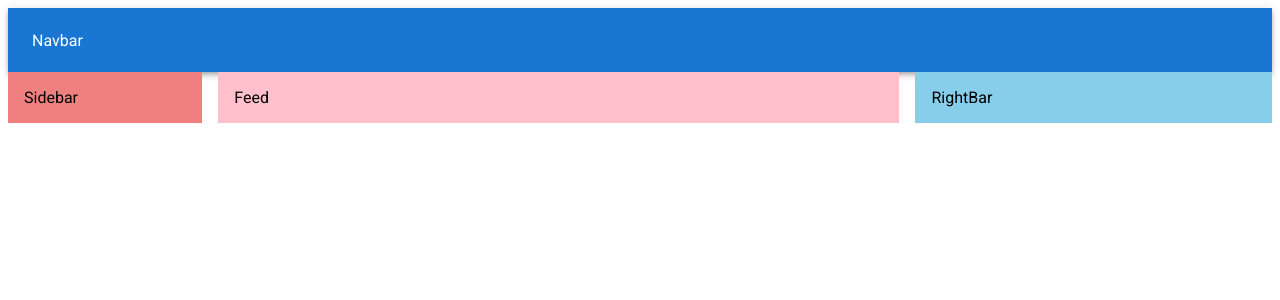
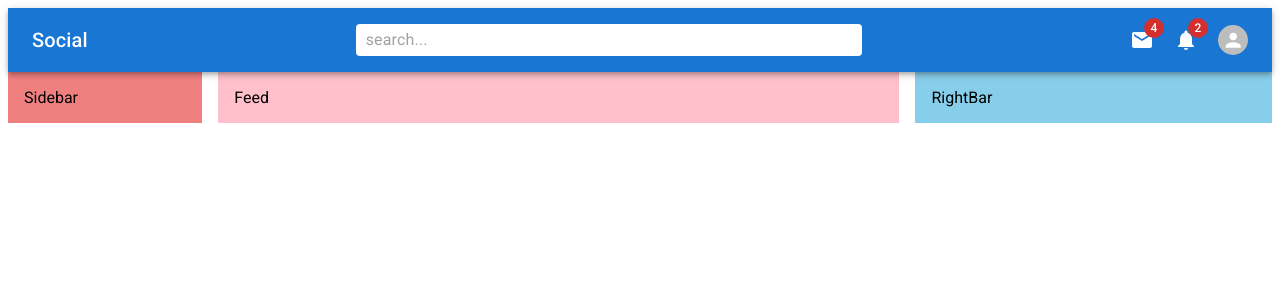
Before and after one commit to gamitej/MUI-Web-App, a React (Create React App) app: page / in a window 1280 px wide. Shown: the top 300 px of the page. Built offline with nearby package versions, Linux system fonts and the light colour scheme.

Commit message:
Navbar MenuItem & Avatar

```diff
--- a/src/comp/NavBar.jsx
+++ b/src/comp/NavBar.jsx
@@ -1,16 +1,103 @@
-import { AppBar, styled, Toolbar } from "@mui/material";
-import React from "react";
+import {
+  AppBar,
+  Avatar,
+  Badge,
+  Box,
+  InputBase,
+  Menu,
+  MenuItem,
+  styled,
+  Toolbar,
+  Typography,
+} from "@mui/material";
+import React, { useState } from "react";
+import { Feed, Mail, Notifications } from "@mui/icons-material";
+import { flexbox } from "@mui/system";
 
 // Customised Toolbar Instead Of Toolbar
 const StyledToolbar = styled(Toolbar)({
-  display:'flex',
-  justifyContent:'space-between'
-})
+  display: "flex",
+  justifyContent: "space-between",
+});
+
+// Customised Search as a Div
+const Search = styled("div")(({ theme }) => ({
+  backgroundColor: "white",
+  padding: "0 10px",
+  borderRadius: theme.shape.borderRadius,
+  width: "40%",
+}));
+
+// Customised Icons as a Box
+const Icons = styled(Box)(({ theme }) => ({
+  display: "none",
+  alignItems: "center",
+  gap: "20px",
+  [theme.breakpoints.up("sm")]: {
+    display: "flex",
+  },
+}));
+
+// Customised Icons For xs size
+const UserBox = styled(Box)(({ theme }) => ({
+  display: "flex",
+  alignItems: "center",
+  gap: "10px",
+  [theme.breakpoints.up("sm")]: {
+    display: "none",
+  },
+}));
 
 const NavBar = () => {
+
+  const [open,setOpen ]= useState(false)
+
   return (
-    <AppBar position="stick">
-      <StyledToolbar>Navbar</StyledToolbar>
+    <AppBar position="sticky">
+      <StyledToolbar>
+        <Typography variant="h6" sx={{ display: { xs: "none", sm: "block" } }}>
+          Social
+        </Typography>
+        <Feed sx={{ display: { xs: "block", sm: "none" } }}></Feed>
+        <Search>
+          <InputBase placeholder="search..." />
+        </Search>
+        <Icons>
+          <Badge badgeContent={4} color="error">
+            <Mail />
+          </Badge>
+          <Badge badgeContent={2} color="error">
+            <Notifications />
+          </Badge>
+          <Avatar sx={{ width: 30, height: 30 }}
+            onClick={e=>setOpen(true)}
+
+          />
+        </Icons>
+        <UserBox onClick={e=>setOpen(true)}>
+          <Avatar sx={{ width: 30, height: 30 }} />
+          <Typography variant="span">Rooney</Typography>
+        </UserBox>
+      </StyledToolbar>
+      <Menu
+        id="demo-positioned-menu"
+        aria-labelledby="demo-positioned-button"
+        open={open}
+        // Whenever we are clicking somewhere else
+        onClose={e=>setOpen(false)}
+        anchorOrigin={{
+          vertical: "top",
+          horizontal: "right",
+        }}
+        transformOrigin={{
+          vertical: "top",
+          horizontal: "right",
+        }}
+      >
+        <MenuItem>Profile</MenuItem>
+        <MenuItem>My account</MenuItem>
+        <MenuItem>Logout</MenuItem>
+      </Menu>
     </AppBar>
   );
 };
```
